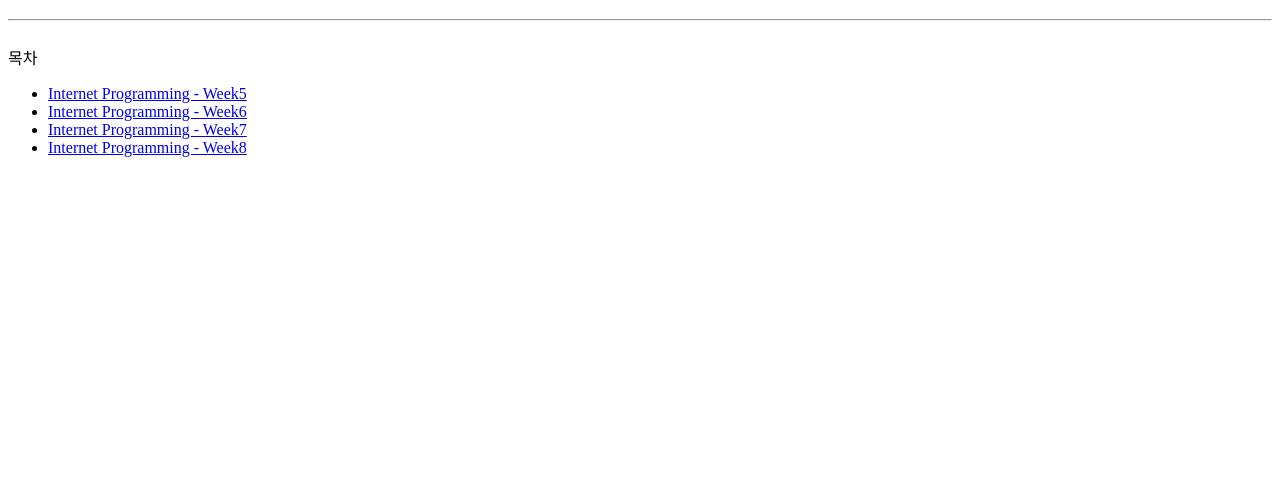
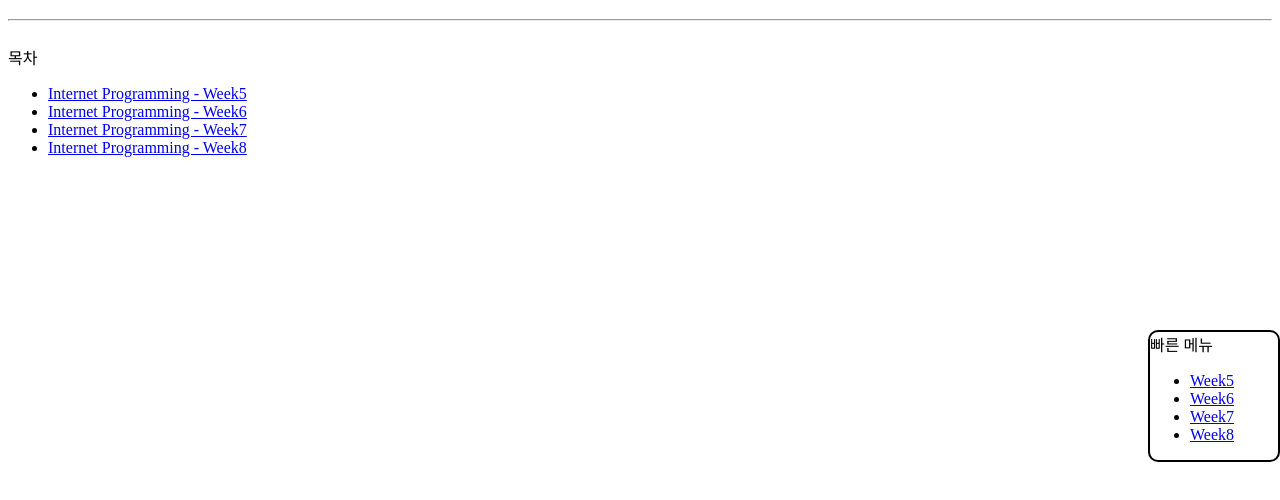
Before and after one commit to hw4n2/hw4n2.github.io, a plain HTML site: page index.html in a window 1280 px wide. Shown: the part 70-570 px from the top of the page. Drawn offline with Linux system fonts and the light colour scheme.

Commit message:
Auto Push 2024-04-01 22:17:10.66

```diff
--- a/index.html
+++ b/index.html
@@ -11,7 +11,8 @@
 
         #quickmenu {
             position: fixed;
-            right:100%;
+            right: 0;
+            top: 50%;
             height: auto;
             width: 10%;
             border: 2px solid black;
```
